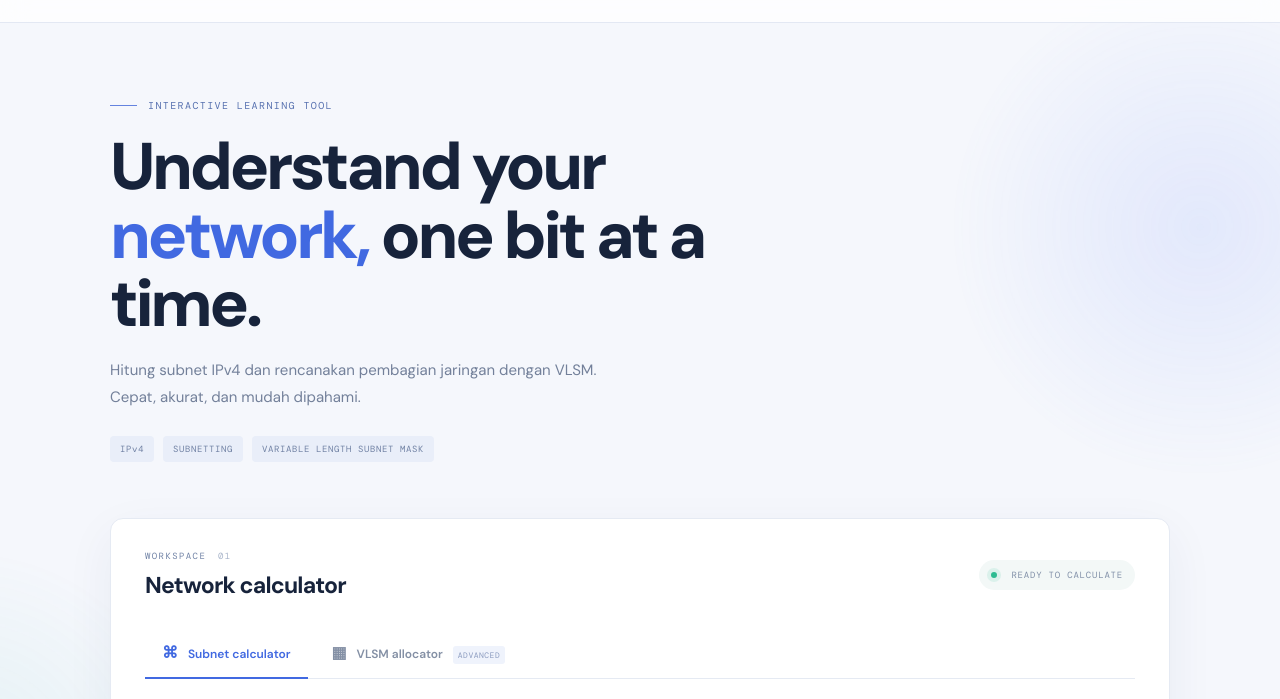
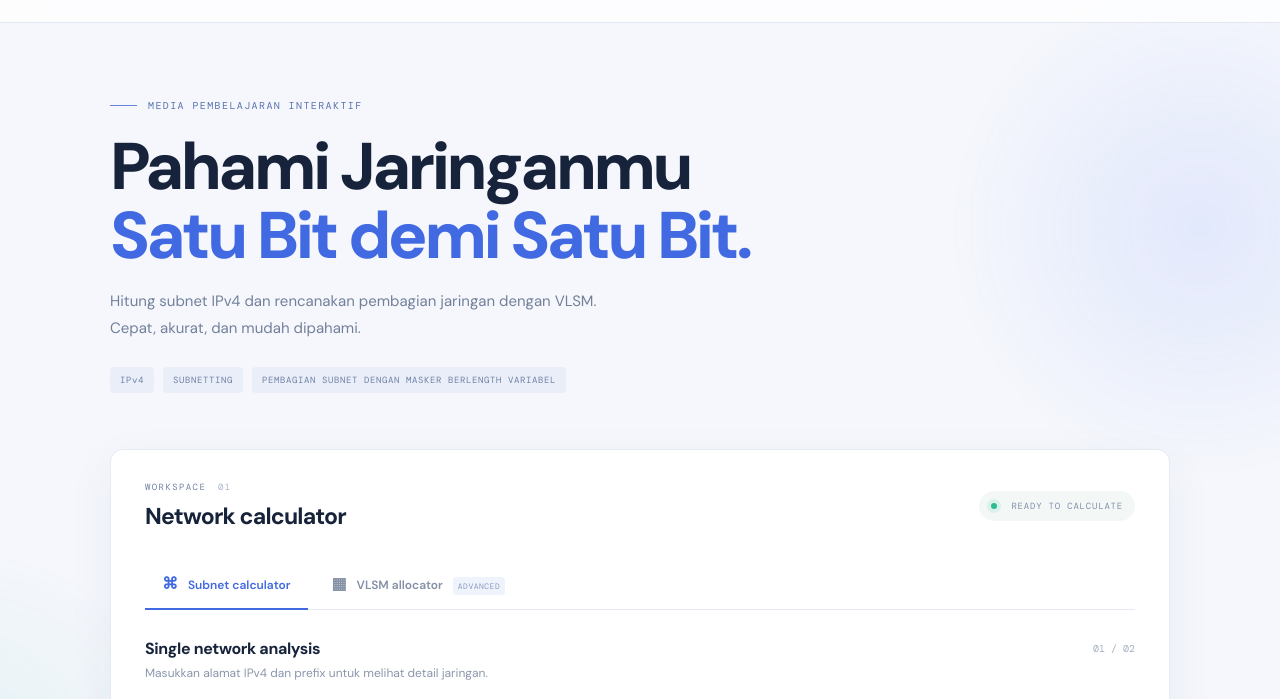
Before and after one commit to wulanwirantikrpl-ux/subnet-calculator-vanesa, a plain HTML site: page index.html in a window 1280 px wide. Shown: the part 53-752 px from the top of the page. Drawn offline with nearby package versions, Linux system fonts and the light colour scheme; no server answers.

Commit message:
Update tampilan bahasa Indonesia

```diff
--- a/index.html
+++ b/index.html
@@ -22,12 +22,12 @@
     <a class="docs-link" href="/docs" target="_blank" rel="noreferrer">API Docs <span>↗</span></a>
   </header>
 
-  <main class="shell">
+ <main class="shell">
     <section class="hero">
-      <div class="eyebrow"><span class="eyebrow-line"></span> INTERACTIVE LEARNING TOOL</div>
-      <h1>Understand your<br><span>network,</span> one bit at a time.</h1>
+      <div class="eyebrow"><span class="eyebrow-line"></span> MEDIA PEMBELAJARAN INTERAKTIF</div>
+      <h1>Pahami Jaringanmu<br><span>Satu Bit demi Satu Bit.</span></h1>
       <p class="hero-copy">Hitung subnet IPv4 dan rencanakan pembagian jaringan dengan VLSM. Cepat, akurat, dan mudah dipahami.</p>
-      <div class="hero-tags"><span>IPv4</span><span>SUBNETTING</span><span>VARIABLE LENGTH SUBNET MASK</span></div>
+      <div class="hero-tags"><span>IPv4</span><span>SUBNETTING</span><span>PEMBAGIAN SUBNET DENGAN MASKER BERLENGTH VARIABEL</span></div>
     </section>
 
     <section class="workspace">
```
